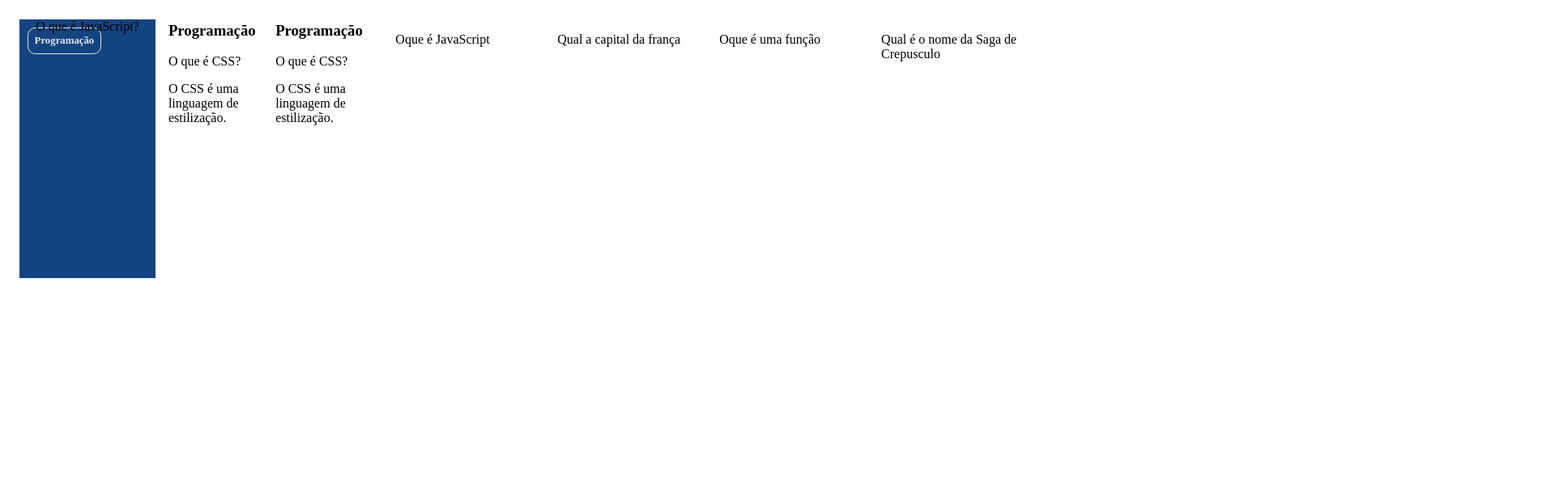
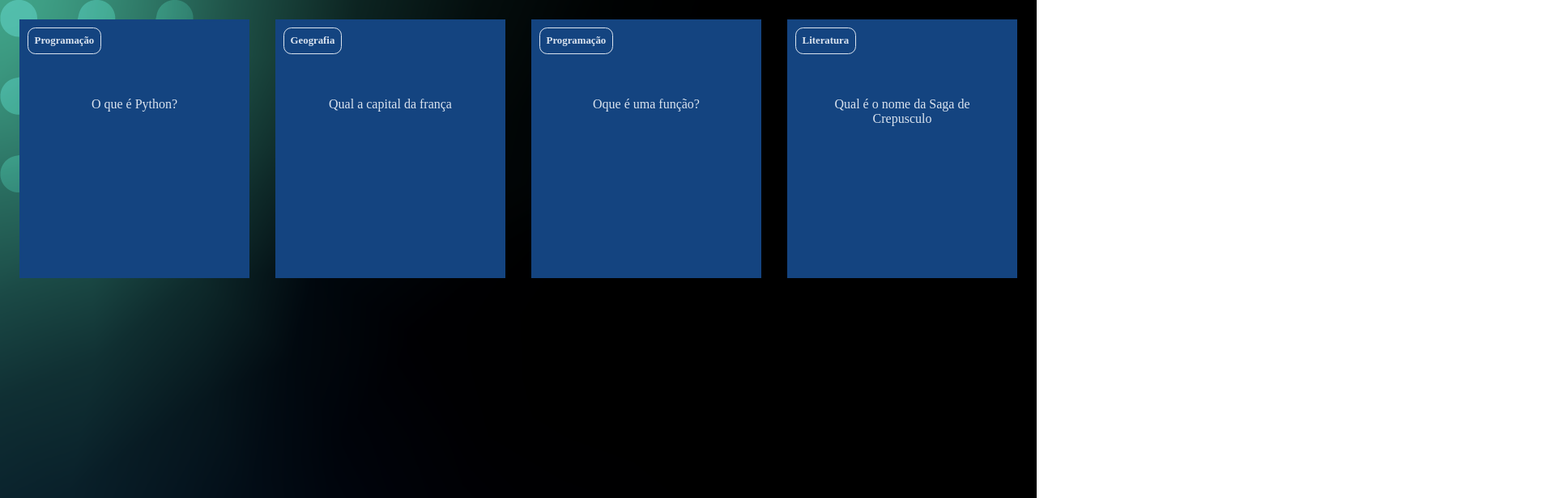
Before and after one commit to juzinhaa/rascunho, a plain HTML site: page rascunho-main/rascunho-main/bkpCart-oAlura-main/Cartão3Trimestre/index.html in a window 1280 px wide. Shown: the top 616 px of the page at 81% size, 1920 px wide, since content can reach past the window. Drawn offline with Linux system fonts and the light colour scheme; a web font is replaced by a local one.

Commit message:
Add files via upload

```diff
--- a/rascunho-main/rascunho-main/bkpCart-oAlura-main/Cartão3Trimestre/app.js
+++ b/rascunho-main/rascunho-main/bkpCart-oAlura-main/Cartão3Trimestre/app.js
@@ -1,13 +1,12 @@
 function criaCartao(categoria, pergunta, resposta) {
-
     let container = document.getElementById('container')
-    let cartao = document.createElement('artigo')
+    let cartao = document.createElement('article')
     cartao.className = 'cartao'
 
     cartao.innerHTML = `
-<div class="cartao__conteudo'>
+    <div class="cartao__conteudo">
     <h3>${categoria}</h3>
-<div class="cartao__conteudoo__pergunta">
+    <div class="cartao__conteudo__pergunta">
         <p>${pergunta}</p>
     </div>
     <div class="cartao__conteudo__resposta">
@@ -15,6 +14,6 @@ function criaCartao(categoria, pergunta, resposta) {
     </div>
     </div>
     `
+    container.appendChild(cartao)
 
-container.appendChild(cartao)
 }
--- a/rascunho-main/rascunho-main/bkpCart-oAlura-main/Cartão3Trimestre/index.html
+++ b/rascunho-main/rascunho-main/bkpCart-oAlura-main/Cartão3Trimestre/index.html
@@ -13,7 +13,7 @@
 <body>
     <main>
         <section id="container">
-            <article class="cartao">
+            <!--article class="cartao">
                 <div class="cartao__conteudo">
                     <h3>Programação</h3>
                     <div class="cartao__conteudo__pergunta">O que é JavaScript?</div>
@@ -47,7 +47,7 @@
                             </p>
                         </div>
                     </div>
-                </article>
+                </article-->
 
         </section>
     </main>
--- a/rascunho-main/rascunho-main/bkpCart-oAlura-main/Cartão3Trimestre/perguntas.js
+++ b/rascunho-main/rascunho-main/bkpCart-oAlura-main/Cartão3Trimestre/perguntas.js
@@ -1,15 +1,12 @@
 criaCartao(
-    //categoria,
     'Programação',
-    //pergunta,
-    'Oque é JavaScript',
-    //resposta,
-    'O JavaScript é uma linguagem de programação'
+    'O que é Python?',
+    'O Python é uma linguagem de programação'
 )
 
 criaCartao(
 
-    'Programação',
+    'Geografia',
     'Qual a capital da frança',
     'A capital da Framça é Paris'
 )
@@ -17,7 +14,7 @@ criaCartao(
 criaCartao(
 
     'Programação',
-    'Oque é uma função',
+    'Oque é uma função?',
     'Uma função é um bloco de código que executa alguma tarefa'
 )
 
--- a/rascunho-main/rascunho-main/bkpCart-oAlura-main/Cartão3Trimestre/style.css
+++ b/rascunho-main/rascunho-main/bkpCart-oAlura-main/Cartão3Trimestre/style.css
@@ -7,7 +7,7 @@
 }
 
 body {
-    background: url('assets/img/bg-desktop.webp');
+    background: url('assets/bg-desktop.webp');
     font-family: Bai Jamjuree;
 }
 
```
Lines whose indentation alone changed are shown as unchanged.
